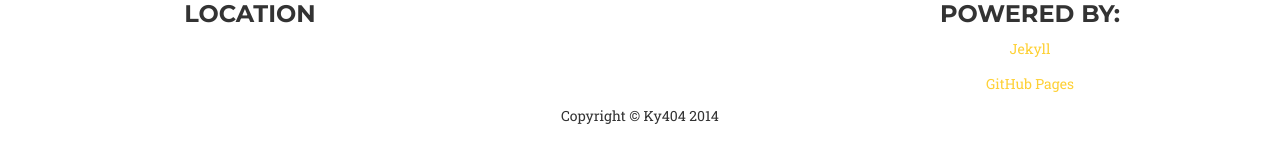
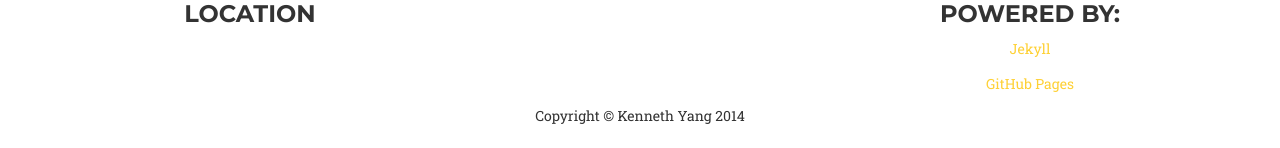
Before and after one commit to kennethyang404/kennethyang404.github.io, a Jekyll site: the page built from index.html, in a window 1280 px wide and 900 px high, scrolled down 3466 px. Shown: the part 749-897 px from the top of the window. Built offline with Jekyll 4.4.1, drawn with Linux system fonts in a browser that asks for light colours; some web fonts are replaced.

```diff
--- /dev/null
+++ b/CNAME
@@ -0,0 +1 @@
+www.mryang.me
--- a/_config.yml
+++ b/_config.yml
@@ -1,5 +1,5 @@
 # Site settings
-title: Ky404
+title: Kenneth Yang
 email: kennethyang404@gmail.com
 description: "Kenneth Yang's Website"
 
```
